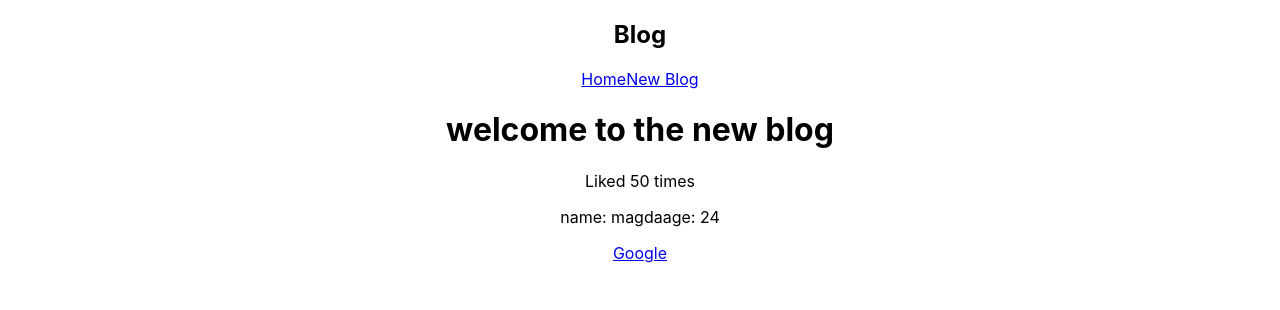
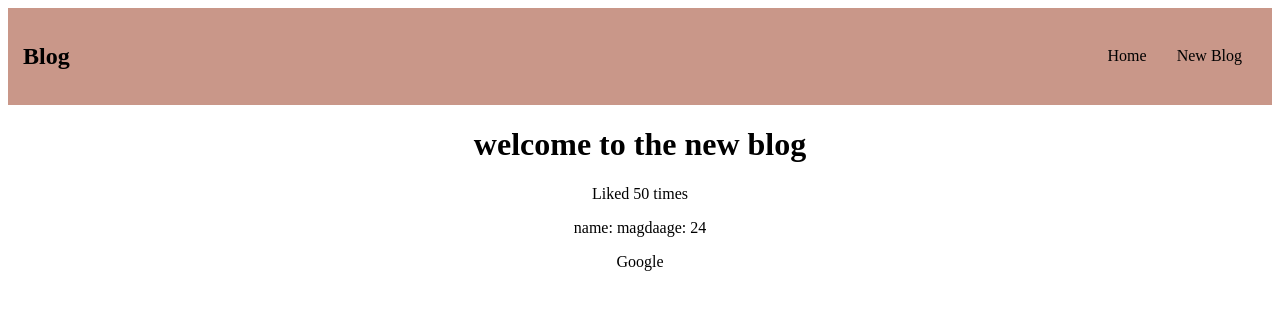
Before and after one commit to Ma9da/react-practicing, a React (Create React App) app: page / in a window 1280 px wide. Shown: the top 310 px of the page. Built offline with nearby package versions, Linux system fonts and the light colour scheme.

Commit message:
added: styling

```diff
--- a/src/index.css
+++ b/src/index.css
@@ -1,13 +1,14 @@
-body {
-  margin: 0;
-  font-family: -apple-system, BlinkMacSystemFont, 'Segoe UI', 'Roboto', 'Oxygen',
-    'Ubuntu', 'Cantarell', 'Fira Sans', 'Droid Sans', 'Helvetica Neue',
-    sans-serif;
-  -webkit-font-smoothing: antialiased;
-  -moz-osx-font-smoothing: grayscale;
+a{
+  text-decoration: none;
+  color: #000000;
 }
-
-code {
-  font-family: source-code-pro, Menlo, Monaco, Consolas, 'Courier New',
-    monospace;
+.navbar{
+  display: flex;
+  align-items: center;
+  justify-content: space-between;
+  background: 	#c99789;
+  padding: 0.9375rem;
 }
+.links a{
+  margin: 0 0.9375rem;
+}
```
